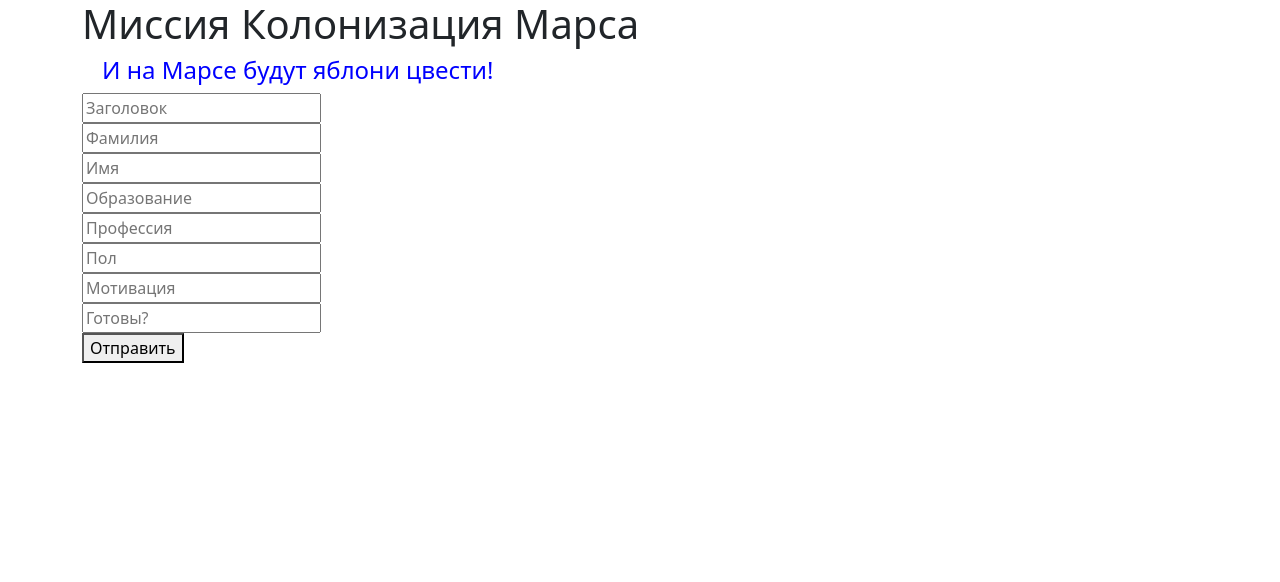
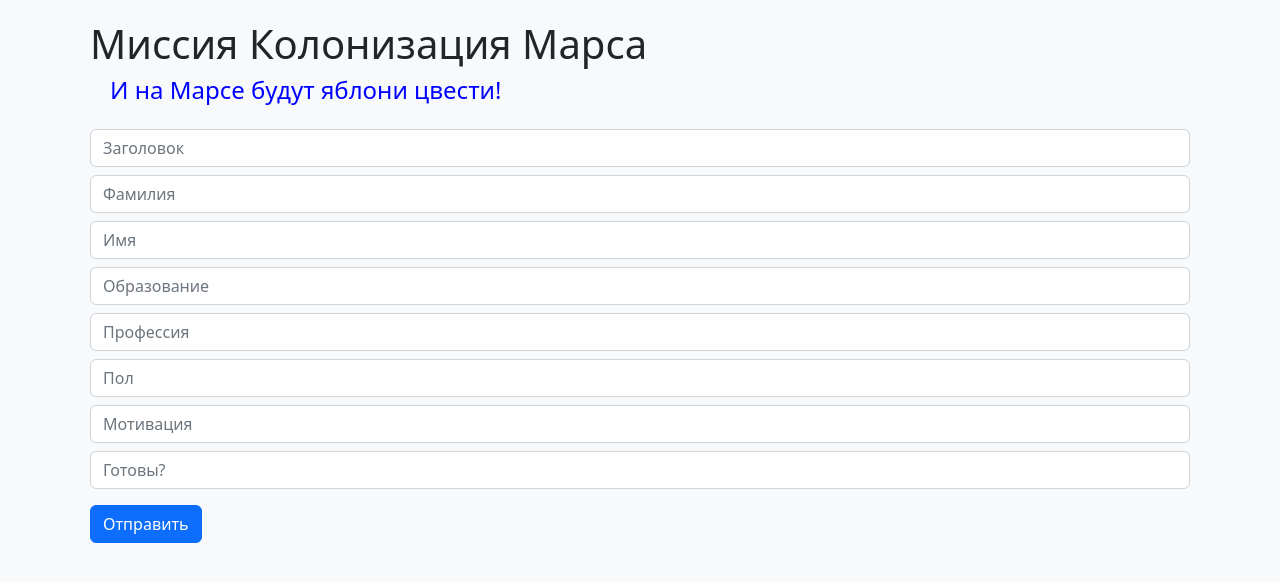
Before and after one commit to MrOtaiLy/WEB.--------.-flask-wtf, a Flask app: page /answer in a window 1280 px wide. Shown: the top 582 px of the page. Run offline with Flask 3, Linux system fonts and the light colour scheme.

Commit message:
Забыл про стили

```diff
--- a/static/css/style.css
+++ b/static/css/style.css
@@ -1,3 +1,13 @@
+body {
+  background-color: #f8f9fa;
+  margin: 0;
+  padding: 0;
+}
+
+.container {
+  padding: 20px;
+}
+
 h4 {
   color: blue;
   padding-left: 20px;
--- a/templates/answer_form.html
+++ b/templates/answer_form.html
@@ -1,20 +1,12 @@
 {% extends 'base.html' %} {% block content %}
-<form method="post">
-	<input type="text" name="title" placeholder="Заголовок">
-	<br>
-	<input type="text" name="surname" placeholder="Фамилия">
-	<br>
-	<input type="text" name="name" placeholder="Имя">
-	<br>
-	<input type="text" name="education" placeholder="Образование">
-	<br>
-	<input type="text" name="profession" placeholder="Профессия">
-	<br>
-	<input type="text" name="sex" placeholder="Пол">
-	<br>
-	<input type="text" name="motivation" placeholder="Мотивация">
-	<br>
-	<input type="text" name="ready" placeholder="Готовы?">
-	<br>
-	<button type="submit">Отправить</button>
+<form method="post" class="mt-4">
+	<input type="text" name="title" placeholder="Заголовок" class="form-control mb-2">
+	<input type="text" name="surname" placeholder="Фамилия" class="form-control mb-2">
+	<input type="text" name="name" placeholder="Имя" class="form-control mb-2">
+	<input type="text" name="education" placeholder="Образование" class="form-control mb-2">
+	<input type="text" name="profession" placeholder="Профессия" class="form-control mb-2">
+	<input type="text" name="sex" placeholder="Пол" class="form-control mb-2">
+	<input type="text" name="motivation" placeholder="Мотивация" class="form-control mb-2">
+	<input type="text" name="ready" placeholder="Готовы?" class="form-control mb-2">
+	<button type="submit" class="btn btn-primary mt-2">Отправить</button>
 </form> {% endblock %}
--- a/templates/training.html
+++ b/templates/training.html
@@ -1,4 +1,4 @@
 {% extends 'base.html' %} {% block content %} {% if 'инженер' in prof or 'строитель' in prof %}
-<h2>Инженерные тренажеры</h2> <img src="{{ url_for('static', filename='img/engineering.png') }}">
-<h2>Научные симуляторы</h2> <img src="{{ url_for('static', filename='img/science.png') }}"> {% else %}
-<h2>Научные симуляторы</h2> <img src="{{ url_for('static', filename='img/science.png') }}"> {% endif %} {% endblock %}
+<h2>Инженерные тренажеры</h2> <img src="{{ url_for('static', filename='img/engineering.png') }}" class="img-fluid my-3">
+<h2>Научные симуляторы</h2> <img src="{{ url_for('static', filename='img/science.png') }}" class="img-fluid my-3"> {% else %}
+<h2>Научные симуляторы</h2> <img src="{{ url_for('static', filename='img/science.png') }}" class="img-fluid my-3"> {% endif %} {% endblock %}
```
Also changed, not shown: app.py (+32 -25 lines), templates/base.html (+10 -10 lines).
